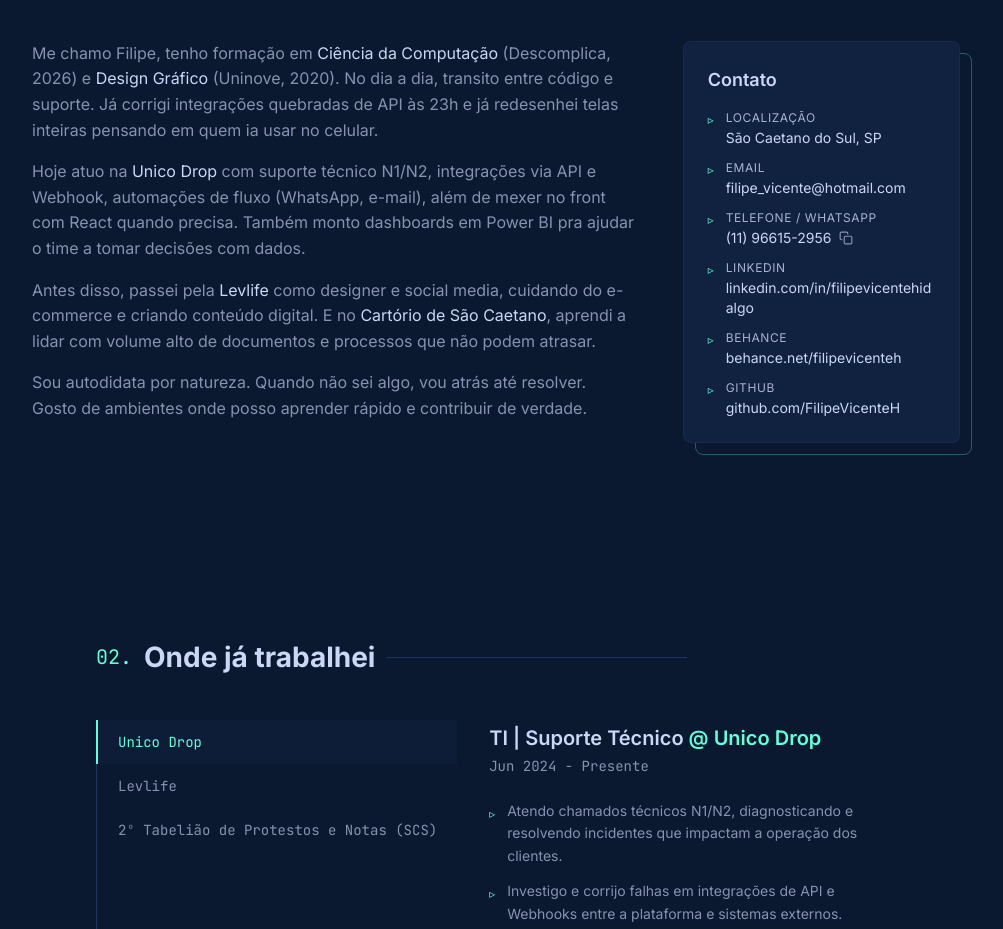
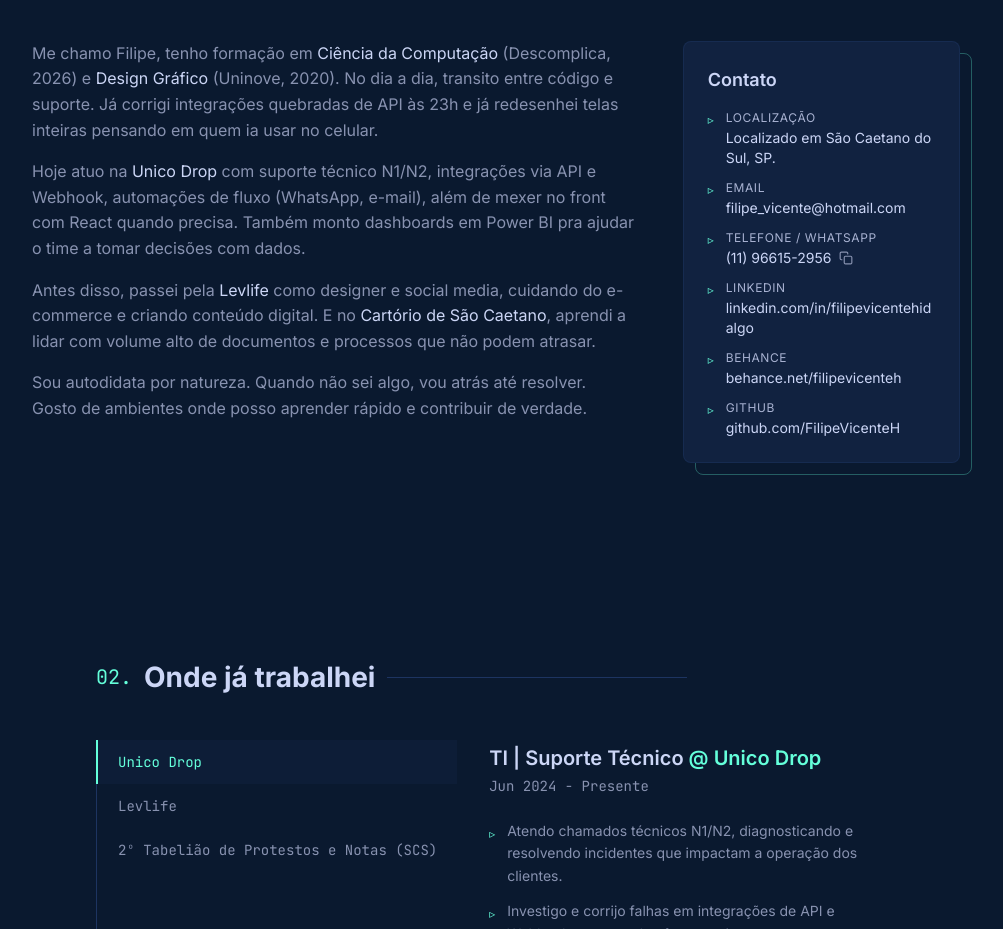
Before and after one commit to FilipeVicenteH/Portfolio, a React (Vite) app: page / in a window 1280 px wide. Shown: the part 940-1869 px from the top of the page, without its empty margins (144-1147 px from the left). Built offline with nearby package versions, Linux system fonts and the light colour scheme.

Commit message:
fix: change location text as requested

```diff
--- a/src/components/About.jsx
+++ b/src/components/About.jsx
@@ -60,7 +60,7 @@
                   <span className="text-teal font-mono text-xs mt-0.5">▹</span>
                   <div>
                     <span className="text-slate-light block text-xs uppercase tracking-wider mb-0.5">Localização</span>
-                    <span className="text-lightest-slate">São Caetano do Sul, SP</span>
+                    <span className="text-lightest-slate">Localizado em São Caetano do Sul, SP.</span>
                   </div>
                 </li>
                 <li className="flex items-start gap-3">
```
